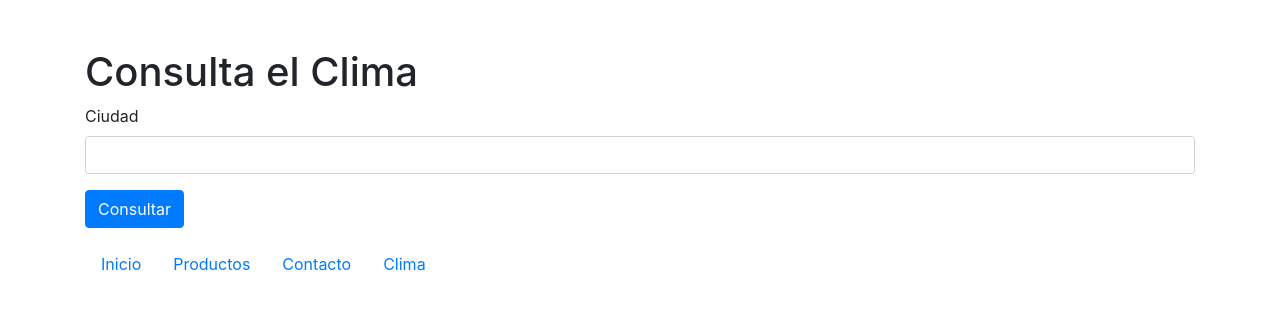
After one commit to spooky1703/railway-examples, a Flask app: page /clima in a window 1280 px wide. The commit adds this page. Shown: the top 310 px of the page. Run offline with Flask 3, Linux system fonts and the light colour scheme; some libraries are stand-ins or nearby versions.

Commit message:
Primer commit

```diff
--- a/app.py
+++ b/app.py
@@ -1,3 +1,4 @@
+import requests
 from flask import Flask, render_template, request, redirect, url_for, flash
 
 app = Flask(__name__)
@@ -5,6 +6,10 @@ app.secret_key = 'supersecretkey'  # Necesario para usar flash messages
 
 # Lista para almacenar mensajes de contacto
 contact_messages = []
+
+# Reemplaza 'YOUR_API_KEY' con tu clave de API de OpenWeatherMap
+API_KEY = 'c5065d56d8b04794c2ea510d959b0d3e'
+BASE_URL = "http://api.openweathermap.org/data/2.5/weather"
 
 @app.route('/')
 def index():
@@ -17,16 +22,48 @@ def productos():
 @app.route('/contacto', methods=['GET', 'POST'])
 def contacto():
     if request.method == 'POST':
-        name = request.form['name']
-        email = request.form['email']
-        message = request.form['message']
+        name = request.form.get('name')
+        email = request.form.get('email')
+        message = request.form.get('message')
 
-        # Guardar el mensaje en la lista
-        contact_messages.append({'name': name, 'email': email, 'message': message})
-        flash('Mensaje enviado con éxito!', 'success')
-        return redirect(url_for('contacto'))
+        if not all([name, email, message]):
+            flash('Por favor completa todos los campos', 'danger')
+        else:
+            # Guardar el mensaje en la lista
+            contact_messages.append({'name': name, 'email': email, 'message': message})
+            flash('Mensaje enviado con éxito!', 'success')
+            return redirect(url_for('contacto'))
 
     return render_template('contacto.html', messages=contact_messages)
+
+@app.route('/clima', methods=['GET', 'POST'])
+def clima():
+    weather_data = None
+    if request.method == 'POST':
+        city = request.form.get('city')
+        if not city:
+            flash('Por favor ingresa una ciudad', 'danger')
+        else:
+            try:
+                params = {
+                    'q': city,
+                    'appid': API_KEY,
+                    'units': 'metric',
+                    'lang': 'es'  # Para obtener descripciones en español
+                }
+                response = requests.get(BASE_URL, params=params)
+
+                if response.status_code == 200:
+                    weather_data = response.json()
+                elif response.status_code == 404:
+                    flash('Ciudad no encontrada. Intenta con otro nombre.', 'danger')
+                else:
+                    flash(f'Error al consultar el clima: {response.status_code}', 'danger')
+
+            except requests.exceptions.RequestException as e:
+                flash(f'Error de conexión: {str(e)}', 'danger')
+
+    return render_template('clima.html', weather_data=weather_data)
 
 @app.errorhandler(404)
 def page_not_found(e):
--- a/requirements.txt
+++ b/requirements.txt
@@ -1,2 +1,3 @@
 Flask==3.0.0
 gunicorn==21.2.0
+requests==2.28.1
--- /dev/null
+++ b/templates/clima.html
@@ -0,0 +1,43 @@
+<!DOCTYPE html>
+<html lang="es">
+<head>
+    <meta charset="UTF-8">
+    <meta name="viewport" content="width=device-width, initial-scale=1.0">
+    <title>Clima</title>
+    <link rel="stylesheet" href="https://stackpath.bootstrapcdn.com/bootstrap/4.5.2/css/bootstrap.min.css">
+</head>
+<body>
+    <div class="container">
+        <h1 class="mt-5">Consulta el Clima</h1>
+        <form method="POST">
+            <div class="form-group">
+                <label for="city">Ciudad</label>
+                <input type="text" class="form-control" id="city" name="city" required>
+            </div>
+            <button type="submit" class="btn btn-primary">Consultar</button>
+        </form>
+        {% with messages = get_flashed_messages(with_categories=true) %}
+            {% if messages %}
+                <div class="mt-3">
+                    {% for category, message in messages %}
+                        <div class="alert alert-{{ category }}">{{ message }}</div>
+                    {% endfor %}
+                </div>
+            {% endif %}
+        {% endwith %}
+
+        {% if weather_data %}
+            <h2 class="mt-5">Resultados del Clima</h2>
+            <p><strong>Ciudad:</strong> {{ weather_data.name }}</p>
+            <p><strong>Temperatura:</strong> {{ weather_data.main.temp }} °C</p>
+            <p><strong>Descripción:</strong> {{ weather_data.weather[0].description }}</p>
+        {% endif %}
+        <nav class="nav mt-3">
+            <a class="nav-link" href="/">Inicio</a>
+            <a class="nav-link" href="/productos">Productos</a>
+            <a class="nav-link" href="/contacto">Contacto</a>
+            <a class="nav-link" href="/clima">Clima</a>
+        </nav>
+    </div>
+</body>
+</html>
--- a/templates/index.html
+++ b/templates/index.html
@@ -13,6 +13,8 @@
             <a class="nav-link" href="/">Inicio</a>
             <a class="nav-link" href="/productos">Productos</a>
             <a class="nav-link" href="/contacto">Contacto</a>
+            <a class="nav-link" href="/clima">Clima</a>
+
         </nav>
     </div>
 </body>
```
